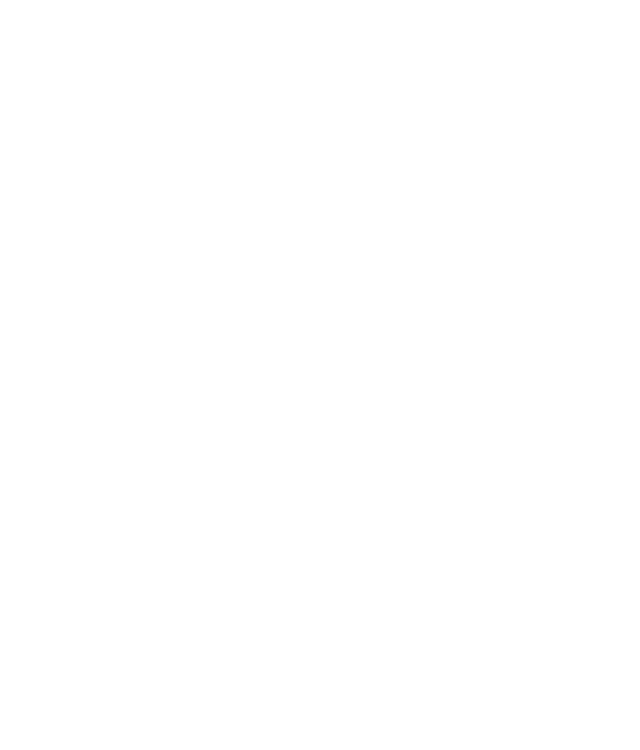
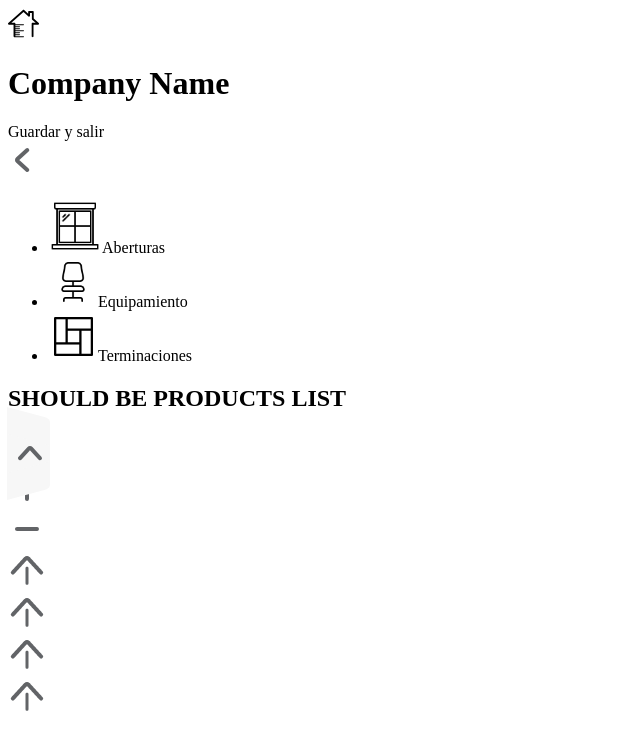
Before and after one commit to ann0nip/lightit-test, a React (Create React App) app: page /1/1 in a window 1280 px wide. Before the commit this address had no page. Shown: the top 750 px of the page, without its empty margins (0-640 px from the left). Built offline with nearby package versions, Linux system fonts and the light colour scheme.

Commit message:
Routing for products + Clean code

```diff
--- a/src/App.tsx
+++ b/src/App.tsx
@@ -1,21 +1,13 @@
-import { Routes, Route } from 'react-router-dom'
 import './App.css';
 import Home from './routes/home/home.component';
 
-
-const Test = () => {
-  return <h1>test</h1>
-}
+const Content = () => <div></div>
 
 function App() {
   return (
-    <Routes>
-      <Route index element={<Home />} />
-      <Route path="/aberturas" element={<Home />}>
-        <Route path=":categories" element={<Test />} />
-      </Route>
-      {/* <Route path="*" element={<NoMatch />} /> */}
-    </Routes>
+    <Home>
+      <Content />
+    </Home>
   );
 }
 
--- a/src/components/layout/layout.component.tsx
+++ b/src/components/layout/layout.component.tsx
@@ -1,8 +1,6 @@
 import React from 'react';
-import Button from '../button/button.component';
 import ContentWindow from '../content-window/content-window.component';
 import Header from '../header/header.component';
-import NavigationControls from '../navigation-controls/navigation-controls.component';
 import SideBar from '../side-bar/side-bar.component';
 
 type LayoutProps = {
--- a/src/components/side-bar-panel/side-bar-panel.component.tsx
+++ b/src/components/side-bar-panel/side-bar-panel.component.tsx
@@ -1,5 +1,5 @@
-import { useState } from "react";
 import LeftArrow from '../../assets/icons/Activo.png'
+import Products from "../../routes/products/products.component";
 
 interface ISideBarPanelProps {
     showSidebar: boolean,
@@ -14,7 +14,7 @@ const SideBarPanel = ({ showSidebar, handleCloseSidebar }: ISideBarPanelProps) =
                     }`}
             >
                 <div className="relative flex flex-1">
-                    content
+                    <Products />
                     <div className="absolute right-0 flex items-center h-full">
                         <button onClick={handleCloseSidebar} className='toggle w-[20px]'>
                             <img src={LeftArrow} alt="close sidebar" className={`-rotate-90 ${showSidebar ? 'block' : 'hidden'}`} />
@@ -23,7 +23,7 @@ const SideBarPanel = ({ showSidebar, handleCloseSidebar }: ISideBarPanelProps) =
                 </div>
             </div>
         </>
-    );
+    )
 };
 
 export default SideBarPanel;
--- a/src/components/side-bar/side-bar.component.tsx
+++ b/src/components/side-bar/side-bar.component.tsx
@@ -1,5 +1,5 @@
+import { useState } from 'react';
 import cx from 'classnames';
-import React, { Fragment, useState } from 'react';
 
 import Aberturas from '../../assets/icons/Aberturas.png'
 import Equipamiento from '../../assets/icons/Equipamiento.png'
--- a/src/routes/home/home.component.tsx
+++ b/src/routes/home/home.component.tsx
@@ -1,11 +1,14 @@
 import { Outlet } from 'react-router-dom';
 import Layout from "../../components/layout/layout.component";
 
+type HomeProps = {
+    children: React.ReactNode
+}
 
-const Home = () => {
+const Home = ({ children }: HomeProps) => {
     return (
         <Layout>
-            <Outlet />
+            {children}
         </Layout>
     );
 };
--- /dev/null
+++ b/src/routes/products/products.component.tsx
@@ -0,0 +1,20 @@
+import { Route, Routes } from "react-router-dom";
+
+const Test1 = () => <h1>SHOULD BE Category LIST</h1>
+const Test = () => <h1>SHOULD BE PRODUCTS LIST</h1>
+
+const NoMatch = () => <h1>404 not found</h1>
+
+const Products = () => {
+    return (
+        <Routes>
+            <Route path="/*">
+                <Route path=":category" element={<Test1 />} />
+                <Route path=":category/:products" element={<Test />} />
+                <Route path="*" element={<NoMatch />} />
+            </Route>
+        </Routes>
+    );
+};
+
+export default Products
```
